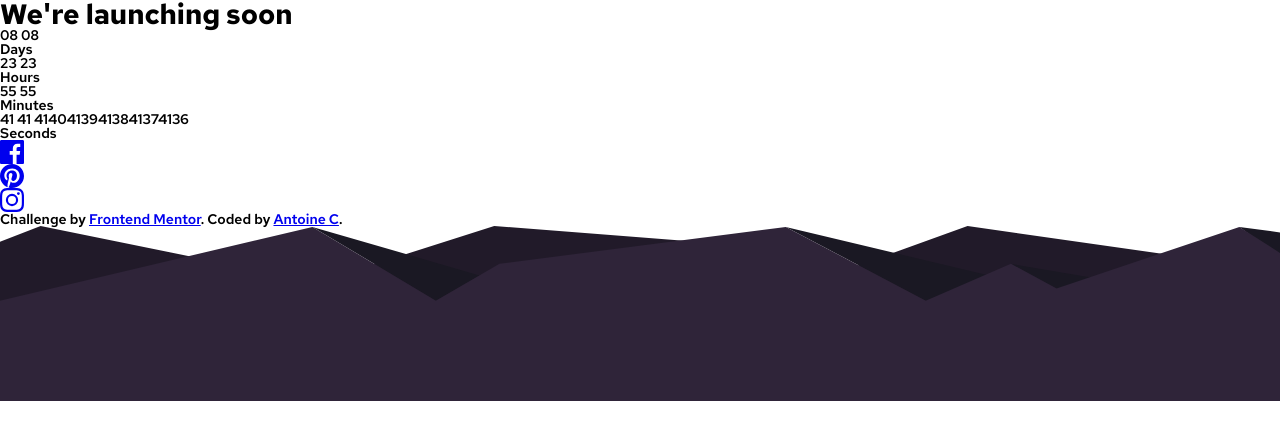
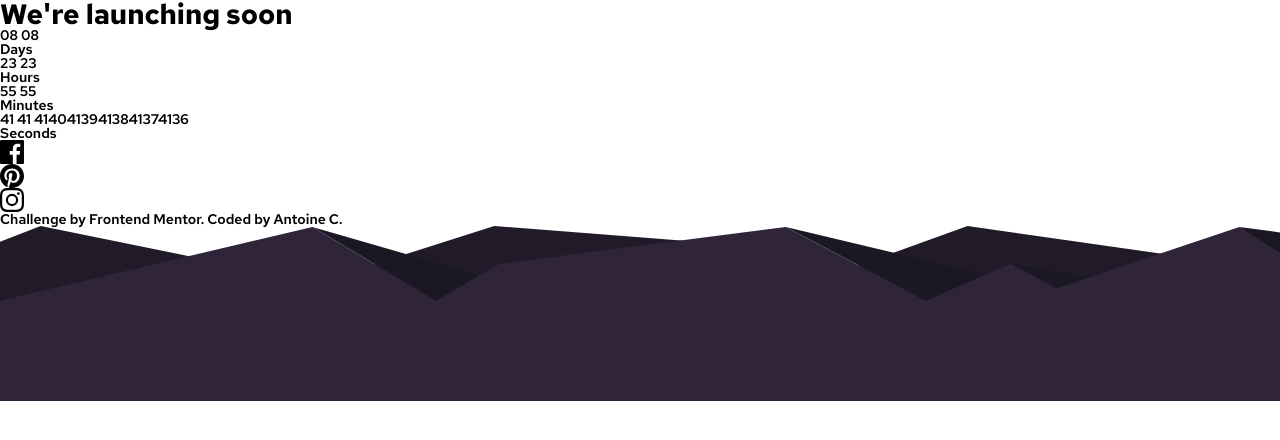
Before and after one commit to AntoineC-dev/launch-countdown-timer, a website built with Vite: page index.html in a window 1280 px wide. Built offline with nearby package versions, Linux system fonts and the light colour scheme.

Commit message:
Create CSS Reset & CSS variables

```diff
--- a/src/styles/config.css
+++ b/src/styles/config.css
@@ -22,6 +22,7 @@
 
 html,
 body {
+  margin: 0;
   height: 100%;
 }
 body {
@@ -45,6 +46,8 @@ textarea,
 select {
   font: inherit;
 }
+
+a,
 p,
 h1,
 h2,
@@ -54,4 +57,8 @@ h5,
 h6 {
   line-height: 1;
   overflow-wrap: break-word;
+  color: inherit;
 }
+a {
+  text-decoration: none;
+}
```
